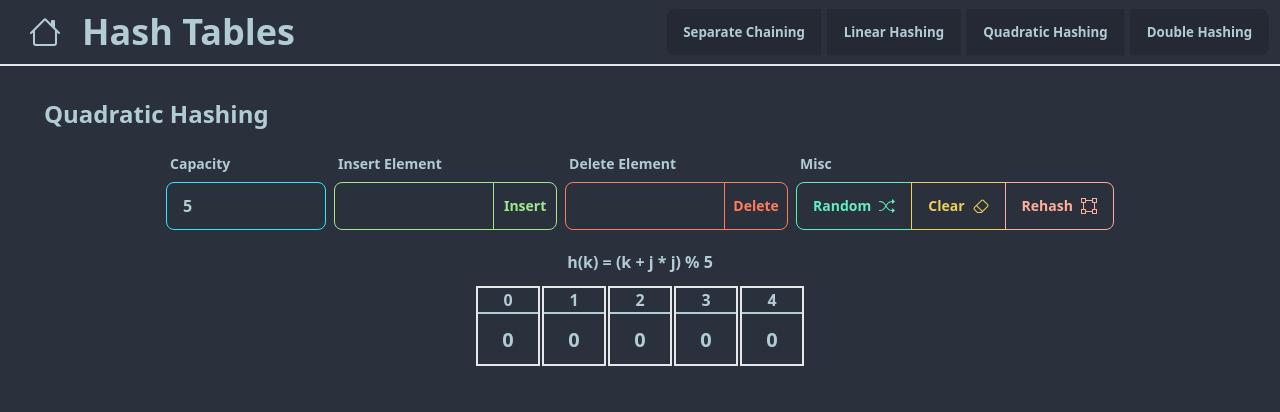
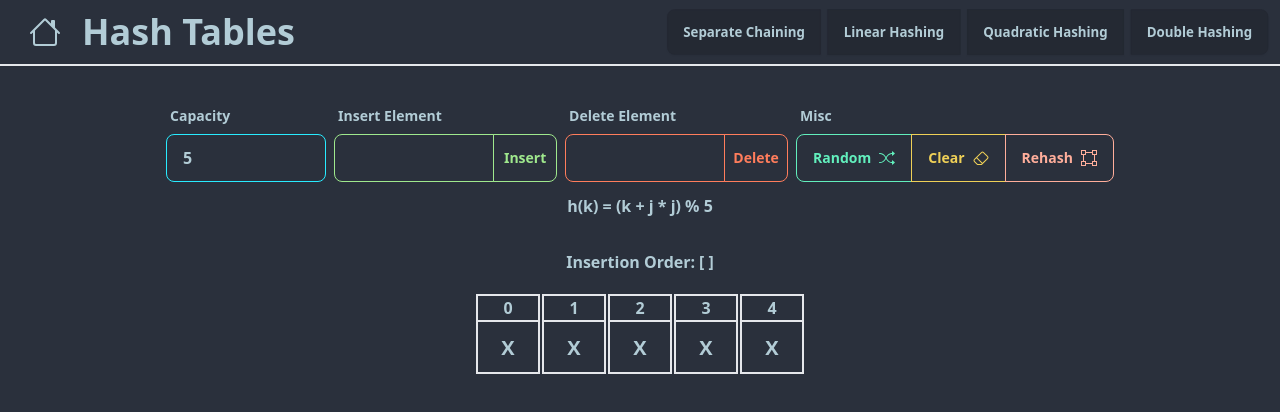
Before and after one commit to alexespejo/dsa-visualizer, a Svelte app: page /hash_tables/quadratic in a window 1280 px wide. Shown: the top 412 px of the page. Built offline with nearby package versions, Linux system fonts and the light colour scheme.

Commit message:
update Controls

```diff
--- a/src/components/Array/ArrayElementIndexed.svelte
+++ b/src/components/Array/ArrayElementIndexed.svelte
@@ -1,7 +1,6 @@
 <script lang="ts">
- export let element: number | null;
  export let index: number;
- export let rehash: boolean;
+ export let rehash: boolean = false;
  export let classList: string = "";
 </script>
 
@@ -11,11 +10,5 @@
  <div class="px-3 text-base border-b-2 border-inherit text-center">
   {index}
  </div>
- {#if element === null}
-  <div class="p-3 text-center">X</div>
- {:else}
-  <div class="p-3 text-center">
-   {element}
-  </div>
- {/if}
+ <slot />
 </div>
--- a/src/components/HashTableControls/InsertionOrderDisplay.svelte
+++ b/src/components/HashTableControls/InsertionOrderDisplay.svelte
@@ -1,5 +1,5 @@
 <script lang="ts">
- export let insertionOrder: number[] = [];
+ export let insertionOrder: number[] | null = [];
 </script>
 
 <div class="flex font-bold space-x-1">
@@ -7,9 +7,11 @@
  <ol class="flex space-x-1">
   {"["}
   {#each insertionOrder as item, index}
-   <li class="">
-    {item}{index === insertionOrder.length - 1 ? " " : ", "}
-   </li>
+   {#if item !== null}
+    <li class="">
+     {item}{index === insertionOrder.length - 1 ? " " : ", "}
+    </li>
+   {/if}
   {/each}
   {"]"}
  </ol>
--- a/src/components/custom/Inputs/NumberInput.svelte
+++ b/src/components/custom/Inputs/NumberInput.svelte
@@ -4,11 +4,13 @@
  export let size: string = "";
  export let styles: string = "";
  export let placeholder: string = "";
+ export let require: boolean = false;
  //  export let change: () => void = () => {};
 </script>
 
 <input
  bind:value
+ required={require}
  on:change
  type="number"
  {placeholder}
--- a/src/components/custom/layout/Controls.svelte
+++ b/src/components/custom/layout/Controls.svelte
@@ -1,3 +1,10 @@
+<script lang="ts">
+ export let title: string = "";
+</script>
+
 <div class="hash-table-controller">
- <slot />
+ <h1 class="title-heading w-fit">{title}</h1>
+ <div class="flex flex-col lg:flex-row lg:space-x-2 w-fit">
+  <slot />
+ </div>
 </div>
--- a/src/layouts/Layout.svelte
+++ b/src/layouts/Layout.svelte
@@ -1,7 +1,7 @@
 <script lang="ts">
  import HashTableNavbar from "../components/HashTableControls/Navbar.svelte";
  import SortingAlgoNavbar from "../components/SortingAlgoControls/Navbar.svelte";
- export let title: string;
+ export let title: string = "";
  export let dataStructure: string;
 </script>
 
@@ -10,8 +10,8 @@
 {:else if dataStructure === "SA"}
  <SortingAlgoNavbar />
 {/if}
-<main class="px-2 py-4 2xl:px-64 relative">
+<main class="px-2 2xl:px-64 relative flex-col flex items-center">
  <!-- Your content here -->
- <h1 class="title-heading xl:px-9 3xl:px-24">{title}</h1>
+ <!-- <h1 class="title-heading xl:px-9 3xl:px-24">{title}</h1> -->
  <slot />
 </main>
--- a/src/routes/HashTables/Linear.svelte
+++ b/src/routes/HashTables/Linear.svelte
@@ -89,7 +89,7 @@
 </script>
 
 <Layout title="Linear Hashing" dataStructure="HT">
- <Controls>
+ <Controls title="Linear Probing">
   <FormControl>
    <Label>Capacity</Label>
    <form on:submit|preventDefault={changeCap}>
@@ -185,13 +185,20 @@
   <ArrayDisplay>
    {#each hashingArray as item, i}
     <ArrayElementIndexed
-     element={item}
      index={i}
      rehash={needRehash}
      classList={item === valueInsert && !needRehash
       ? "border-success text-success "
       : "border-neutral-content"}
-    />
+    >
+     {#if item === null}
+      <div class="p-3 text-center">X</div>
+     {:else}
+      <div class="p-3 text-center">
+       {item}
+      </div>
+     {/if}
+    </ArrayElementIndexed>
    {/each}
   </ArrayDisplay>
  </Visualize>
--- a/src/routes/HashTables/Quadratic.svelte
+++ b/src/routes/HashTables/Quadratic.svelte
@@ -1,5 +1,7 @@
 <script lang="ts">
  import Layout from "../../layouts/Layout.svelte";
+ import Controls from "../../components/custom/layout/Controls.svelte";
+ import Visualize from "../../components/custom/layout/Visualize.svelte";
  import SpecialButtons from "../../components/HashTableControls/SpecialButtons.svelte";
  import FormControl from "../../components/custom/FormControl.svelte";
  import { generateRandomArray } from "../../lib/hashTableFunctions/hashTable";
@@ -8,6 +10,9 @@
   removeQuadratic,
  } from "../../lib/hashTableFunctions/quardaticProbing";
  import LabelInput from "../../components/custom/Inputs/Label.svelte";
+ import InsertionOrderDisplay from "../../components/HashTableControls/InsertionOrderDisplay.svelte";
+ import ArrayDisplay from "../../components/Array/ArrayDisplay.svelte";
+ import ArrayElementIndexed from "../../components/Array/ArrayElementIndexed.svelte";
 
  let hashingArray: number[] = [null, null, null, null, null];
  let insertionOrder: number[] = [];
@@ -39,21 +44,21 @@
  function changeCap() {
   if (capacity < 0) {
    throw new Error("New size must be a non-negative integer");
+  } else if (capacity > 50) {
+   throw new Error("New size must be less than 50");
   }
 
   if (capacity < hashingArray.length) {
    hashingArray.length = capacity; // Truncate the hashingArrayay if capacity is smaller
   } else {
-   hashingArray.length = capacity; // Extend the hashingArrayay if capacity is larger
-   for (let i = hashingArray.length; i < capacity; i++) {
-    hashingArray[i] = 0; // You can initialize the new elements to any value you want
-   }
+   // Extend the hashingArrayay if capacity is larger
+   hashingArray = [...hashingArray, null];
   }
  }
 </script>
 
 <Layout title="Quadratic Hashing" dataStructure="HT">
- <div class="hash-table-controller">
+ <Controls>
   <FormControl>
    <LabelInput>Capacity</LabelInput>
    <div class="join">
@@ -106,25 +111,25 @@
     <SpecialButtons clear={() => {}} randomize={() => {}} rehash={() => {}} />
    </div>
   </FormControl>
- </div>
+ </Controls>
 
- <div class="flex items-center flex-col w-full p-2">
+ <Visualize>
   <div class="p-3 text-base-content font-bold">
    h&#40;k&#41; = &#40{!numToInsert ? "k" : numToInsert} + j * j&#41; % {capacity}
   </div>
-  <div class="hash-table-container">
+  <InsertionOrderDisplay insertionOrder={hashingArray} />
+  <ArrayDisplay>
    {#each hashingArray as item, i}
-    <div class="hash-table-item">
-     <div class="px-3 text-base border-b-2 border-neutral-content text-center">
-      {i}
-     </div>
+    <ArrayElementIndexed index={i}>
      {#if item === null}
-      <div class="p-3 text-center">0</div>
+      <div class="p-3 text-center">X</div>
      {:else}
-      <div class="p-3 text-center">{item}</div>
+      <div class="p-3 text-center">
+       {item}
+      </div>
      {/if}
-    </div>
+    </ArrayElementIndexed>
    {/each}
-  </div>
- </div>
+  </ArrayDisplay>
+ </Visualize>
 </Layout>
--- a/src/styles/hashTable.styles.css
+++ b/src/styles/hashTable.styles.css
@@ -3,7 +3,7 @@
 }
 
 .hash-table-controller {
- @apply flex flex-col lg:items-center justify-center space-y-2 lg:flex-wrap lg:flex-row sm:space-y-0 sm:space-x-2 w-full;
+ @apply flex flex-col space-y-2 lg:flex-wrap  sm:space-y-0 w-fit;
 }
 
 .hash-table-container {
```
